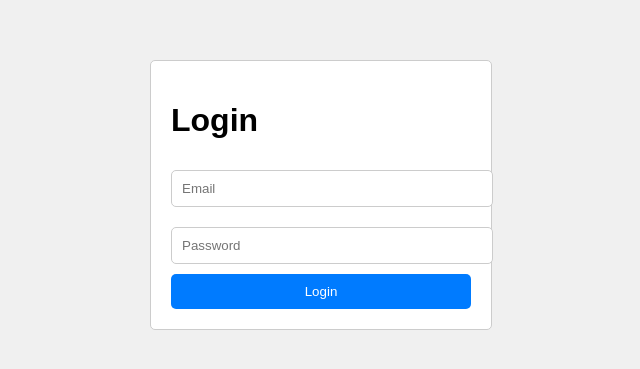
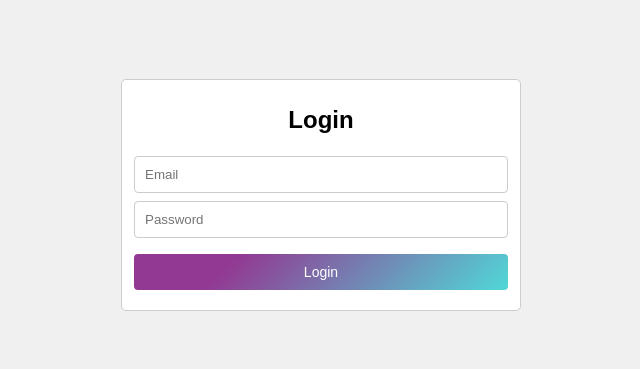
Before and after one commit to espinozajuan/inceptia-challenge, a React (Create React App) app in the folder frontend/: page / in a window 1280 px wide. Shown: the part 205-574 px from the top of the page, without its empty margins (319-959 px from the left). Built offline with nearby package versions, Linux system fonts and the light colour scheme; the HTML template or start-up script is replaced by a standard one.

Commit message:
add: login styling

```diff
--- a/frontend/src/pages/Login.tsx
+++ b/frontend/src/pages/Login.tsx
@@ -2,48 +2,86 @@ import React, { useState } from 'react';
 import styled from 'styled-components';
 import { login } from '../services/api';
 
-const LoginContainer = styled.div`
+const LoginContainer = styled.section`
   display: flex;
   flex-direction: column;
   align-items: center;
   justify-content: center;
-  height: 100vh;
+  min-height: 100vh;
   background-color: #f0f0f0;
 `;
 
 const Form = styled.form`
   display: flex;
   flex-direction: column;
-  width: 300px;
-  padding: 20px;
+  align-items: center;
+  justify-content: flex-start;
+  gap: 16px;
+  width: 100%;
+  max-width: 400px;
+  padding: 20px 12px;
   border: 1px solid #ccc;
   border-radius: 5px;
   background-color: white;
+  box-sizing: border-box;
+`;
+
+const H1 = styled.h1`
+  text-align: center;
+  width: 100%;
+  font-size: 24px;
+  font-weight: 600;
+  line-height: 0px;
+`;
+
+const InputsContainer = styled.div`
+  display: flex;
+  flex-direction: column;
+  align-items: center;
+  justify-content: flex-start;
+  gap: 8px;
+  width: 100%;
 `;
 
 const Input = styled.input`
-  margin: 10px 0;
   padding: 10px;
   width: 100%;
+  box-sizing: border-box;
   border: 1px solid #ccc;
-  border-radius: 5px;
+  border-radius: 4px;
+  transition: all 0.3s ease;
+
+  &:focus {
+    border-color: #66afe9;
+    outline: none;
+    box-shadow: 0 0 8px rgba(102, 175, 233, 0.6);
+  }
 `;
 
 const Button = styled.button`
   padding: 10px;
   border: none;
-  border-radius: 5px;
-  background-color: #007bff;
+  border-radius: 4px;
+  font-size: 14px;
+  font-weight: 500;
+  width: 100%;
   color: white;
   cursor: pointer;
+  background-color: #50d8d7;
+  background-image: linear-gradient(316deg, #50d8d7 0%, #923993 74%);
+  transition: all 0.5s ease;
+
   &:hover {
-    background-color: #0056b3;
+    background-image: linear-gradient(90deg, #50d8d7 0%, #923993 74%);
   }
 `;
 
 const ErrorMessage = styled.div`
   color: red;
-  margin: 10px 0;
+  font-size: 14px;
+  font-weight: 500;
+  width: 100%;
+  text-align: center;
 `;
 
 interface LoginProps {
@@ -69,20 +107,24 @@ const Login: React.FC<LoginProps> = ({ onLogin }) => {
   return (
     <LoginContainer>
       <Form onSubmit={handleLogin}>
-        <h1>Login</h1>
+        <H1>Login</H1>
+        <InputsContainer>
           <Input
             type='email'
             placeholder='Email'
             value={email}
+            required
             onChange={(e) => setEmail(e.target.value)}
           />
           <Input
             type='password'
             placeholder='Password'
             value={password}
+            required
             onChange={(e) => setPassword(e.target.value)}
           />
           {error && <ErrorMessage>{error}</ErrorMessage>}
+        </InputsContainer>
         <Button type='submit'>Login</Button>
       </Form>
     </LoginContainer>
```
Lines whose indentation alone changed are shown as unchanged.
